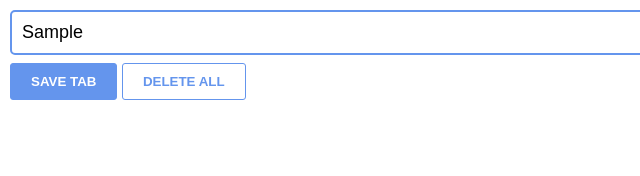
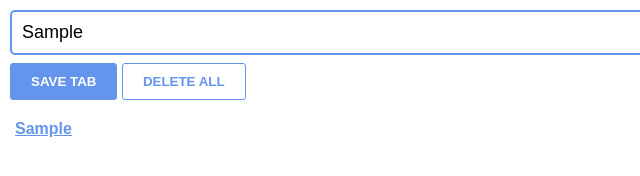
Before and after one commit to srivenkat13/save-note-chrome-ext, a browser extension: page index.html in a window 1280 px wide. Both pictures are taken after typing "Sample" into the empty fields and a click on the button "SAVE TAB". Shown: the full height of the page, 0-640 px from the left. Drawn offline with Linux system fonts and the light colour scheme.

Commit message:
save links and items seperately

```diff
--- a/app.js
+++ b/app.js
@@ -1,24 +1,49 @@
 const inputEL = document.getElementById("input-el");
 const saveTabBtn = document.getElementById("tab-btn");
 const delBtn = document.getElementById("del-btn");
-const listEl = document.getElementById("list-el");
+const itemEl = document.getElementById("list-el");
+const linkEl = document.getElementById("list2-el");
 
 let myItems = [];
+let myLinks = [];
 
+let isItem = true;
+
+/*---------------------------- */
 inputEL.addEventListener("keypress", (e) => {
   if (e.key === "Enter") {
+    isItem = true;
     myItems.push(inputEL.value);
     inputEL.value = "";
-    renderItem(myItems);
+    renderItem(myItems, isItem);
   }
 });
 
-function renderItem(arr) {
+function renderItem(arr, flag) {
   let listItems = "";
+  let linkItems = "";
+
   for (let i = 0; i < arr.length; i++) {
-    listItems += `
-    <li> ${arr[i]}</li>
-    `;
+    if (flag) {
+      listItems += `
+        <li> ${arr[i]}</li>
+        `;
+      itemEl.innerHTML = listItems;
+    } else {
+      linkItems += `
+        <li>
+            <a target="_blank" href="${arr[i]}">
+            ${arr[i]}
+            </a>
+        </li>
+        `;
+      linkEl.innerHTML = linkItems;
+    }
   }
-  listEl.innerHTML = listItems;
 }
+
+saveTabBtn.addEventListener("click", () => {
+  isItem = false;
+  myLinks.push(inputEL.value);
+  renderItem(myLinks, isItem);
+});
--- a/index.html
+++ b/index.html
@@ -12,6 +12,7 @@
     <button id="del-btn">DELETE ALL</button>
 
     <ul id="list-el"></ul>
+    <ul id="list2-el"></ul>
     <script src="app.js"></script>
   </body>
 </html>
```
